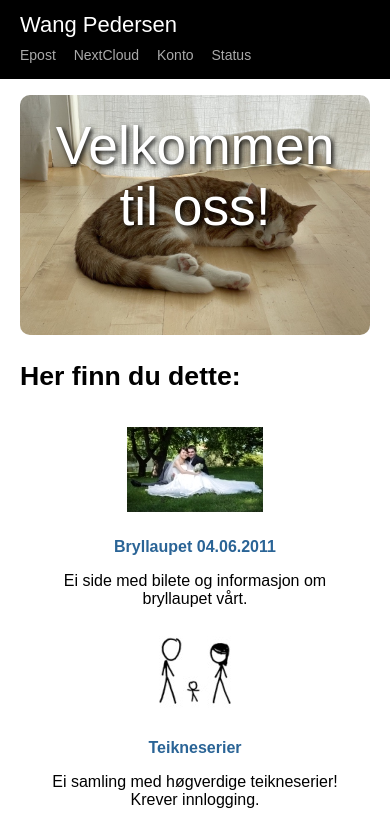
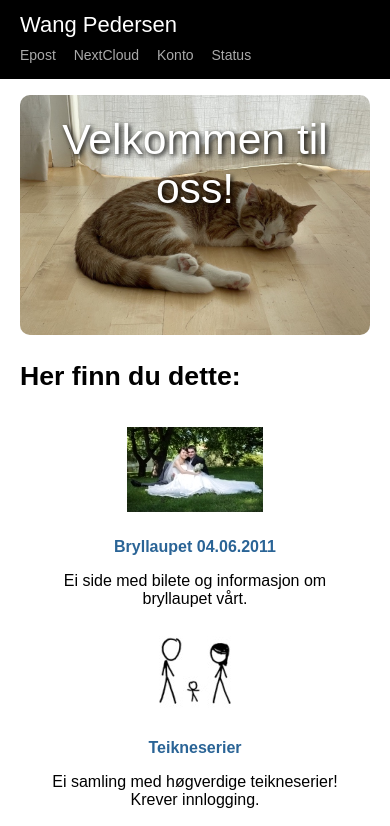
Before and after one commit to kennep/wangpedersen-site, a plain HTML site: page site/index.html in a window 390 px wide. Shown: the top 826 px of the page. Drawn offline with Linux system fonts and the light colour scheme.

Commit message:
Reduce heading font size for small screens

```diff
--- a/site/css/index.css
+++ b/site/css/index.css
@@ -91,4 +91,8 @@ a:hover, a:focus {
 	.nav div:before {
 		content: none;
 	}
+
+	.hero h1 {
+		font-size: 32pt;
+	}
 }
```
